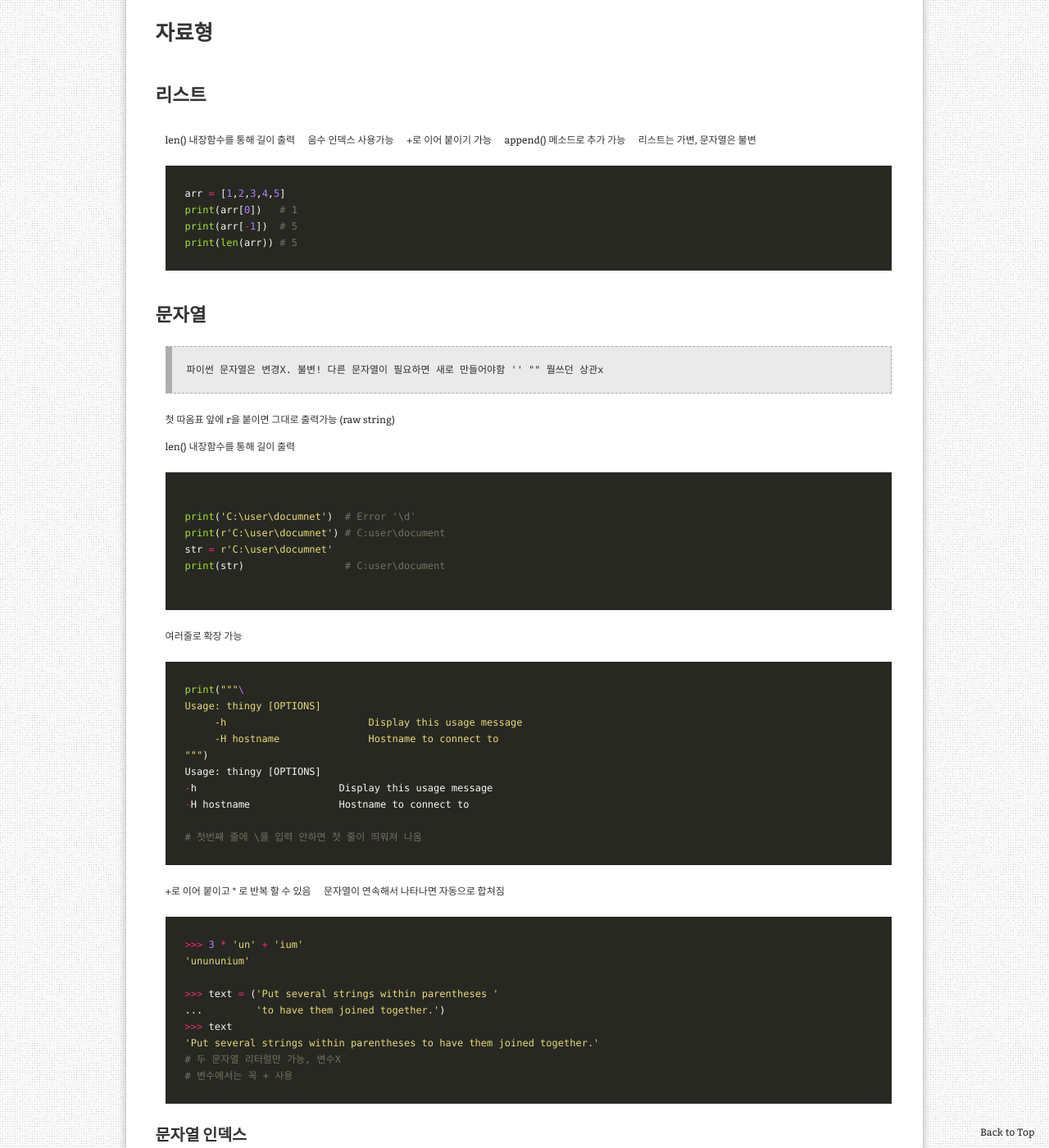
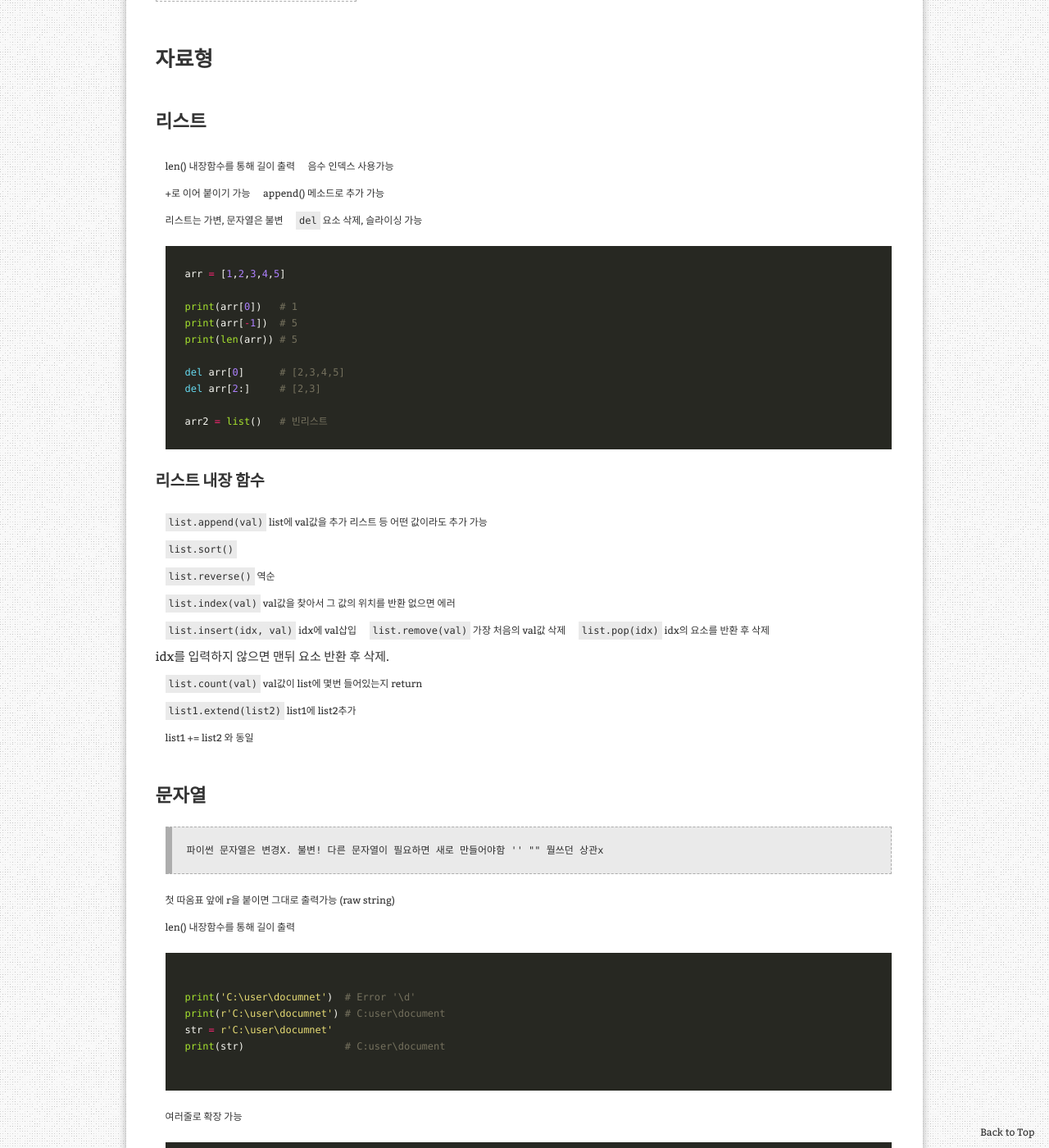
Before and after one commit to aristohyun/aristohyun.github.io, a Jekyll site: the page built from _posts/2020-10-06-Python-First.md, in a window 1280 px wide and 1400 px high, scrolled down 693 px. Shown: the whole window at 82% size. Built offline with Jekyll 4.4.1, drawn with Linux system fonts in a browser that asks for light colours; comment, search, counter and statistics services are not loaded; some of the changed text lies outside the part shown.

Commit message:
update python

```diff
--- a/_posts/2020-10-06-Python-First.md
+++ b/_posts/2020-10-06-Python-First.md
@@ -18,13 +18,33 @@ redirect_from:
 <span class="margin">+로 이어 붙이기 가능</span>
 <span class="margin">append() 메소드로 추가 가능</span>
 <span class="margin">리스트는 가변, 문자열은 불변</span>
+<span class="margin">`del` 요소 삭제, 슬라이싱 가능</span>
 
 ~~~ python
 arr = [1,2,3,4,5]
+
 print(arr[0])   # 1
 print(arr[-1])  # 5
 print(len(arr)) # 5
+
+del arr[0]      # [2,3,4,5]
+del arr[2:]     # [2,3]
+
+arr2 = list()   # 빈리스트
 ~~~
+
+### 리스트 내장 함수
+<span class="margin">`list.append(val)` list에 val값을 추가  리스트 등 어떤 값이라도 추가 가능</span>
+<span class="margin">`list.sort()`</span>
+<span class="margin">`list.reverse()` 역순</span>
+<span class="margin">`list.index(val)` val값을 찾아서 그 값의 위치를 반환  없으면 에러</span>
+<span class="margin">`list.insert(idx, val)` idx에 val삽입</span>
+<span class="margin">`list.remove(val)` 가장 처음의 val값 삭제</span>
+<span class="margin">`list.pop(idx)` idx의 요소를 반환 후 삭제</span>
+<span calss="margin"> idx를 입력하지 않으면 맨뒤 요소 반환 후 삭제.</span>
+<span class="margin">`list.count(val)` val값이 list에 몇번 들어있는지 return</span>
+<span class="margin">`list1.extend(list2)` list1에 list2추가</span>
+<span class="margin">list1 += list2 와 동일</span>
 
 ## 문자열
 > 파이썬 문자열은 변경X. 불변!
```
Also changed, not shown: other parts of _posts/2020-10-06-Python-First.md (+1 -1 lines).
